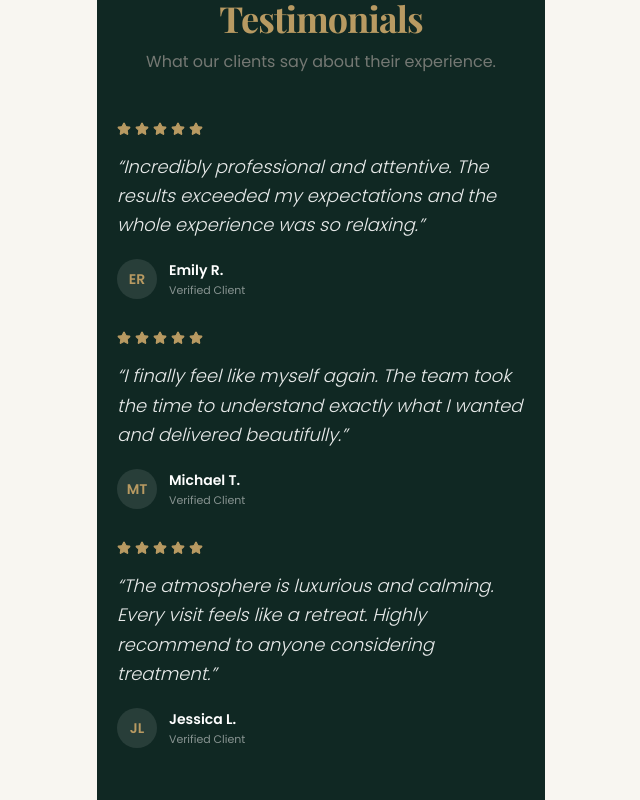
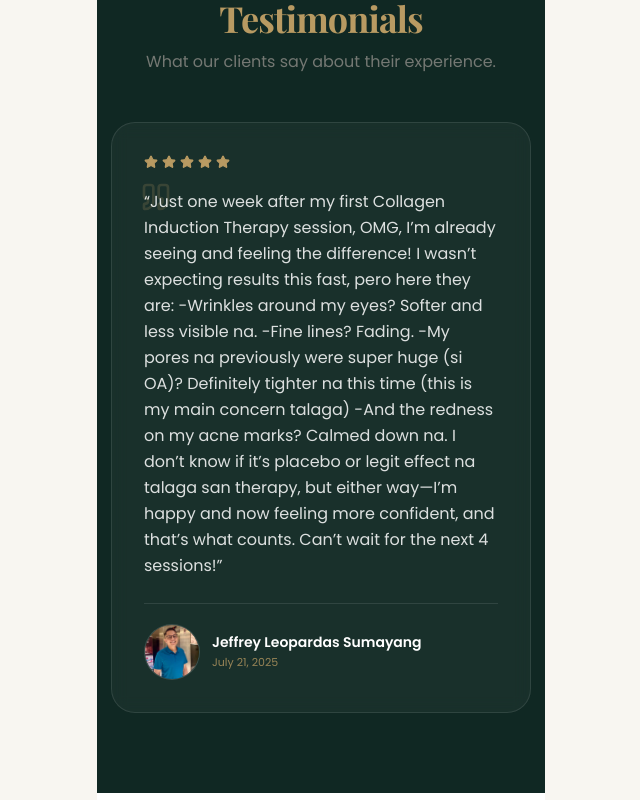
Before and after one commit to KENnotcode/Allure-Aesthetic-Clinic, a Next.js app: page / in a window 1280 px wide. Shown: the part 6240-7040 px from the top of the page, without its empty margins (319-959 px from the left). Built offline with nearby package versions, Linux system fonts and the light colour scheme; a web font is replaced by a local one.

Commit message:
Fixed testominials

```diff
--- a/src/components/sections/Testimonials.tsx
+++ b/src/components/sections/Testimonials.tsx
@@ -1,6 +1,7 @@
+import Image from "next/image";
 import type { CardConfig } from "@/types/card";
 import { SectionTitle } from "@/components/ui/SectionTitle";
-import { Star } from "lucide-react";
+import { Star, Quote } from "lucide-react";
 
 interface TestimonialsProps {
   config: CardConfig;
@@ -10,29 +11,44 @@ export function Testimonials({ config }: TestimonialsProps) {
   const { sectionTitles, testimonials } = config;
 
   return (
-    <section id="testimonials" className="bg-dark-forest text-white">
+    <section id="testimonials" className="bg-dark-forest text-white overflow-hidden">
       <div className="px-5 py-14 sm:py-16">
         <SectionTitle title={sectionTitles.testimonials} subtitle="What our clients say about their experience." align="center" titleClassName="text-champagne" />
-        <div className="flex flex-col gap-6 sm:gap-8 max-w-md mx-auto">
+        <div className="flex items-start gap-5 overflow-x-auto snap-x snap-mandatory pb-4 -mx-5 px-5 no-scrollbar scroll-smooth snap-always">
           {testimonials.map((testimonial) => (
-            <div key={testimonial.id} className="relative">
-              <div className="flex gap-1 mb-4">
+            <div key={testimonial.id} className="snap-center shrink-0 w-[88vw] sm:w-[420px] bg-white/4 backdrop-blur-sm border border-white/10 rounded-3xl p-7 sm:p-8 flex flex-col">
+              <div className="flex items-center gap-1 mb-5">
                 {Array.from({ length: testimonial.rating }).map((_, i) => (
                   <Star key={i} className="size-3.5 fill-champagne text-champagne" />
                 ))}
               </div>
-              <p className="text-base sm:text-lg text-white/90 leading-relaxed italic font-light">
-                &ldquo;{testimonial.text}&rdquo;
-              </p>
-              <div className="mt-5 flex items-center gap-3">
-                <div className="w-10 h-10 rounded-full bg-white/10 flex items-center justify-center">
-                  <span className="text-sm font-semibold text-champagne">
-                    {testimonial.name.split(" ").map(n => n[0]).join("").slice(0, 2)}
-                  </span>
+              <div className="relative flex-1">
+                <Quote className="absolute -top-2 -left-1 size-8 text-champagne/20" />
+                <p className="text-[15px] sm:text-base text-white/85 leading-relaxed relative z-10">
+                  &ldquo;{testimonial.text}&rdquo;
+                </p>
+              </div>
+              <div className="mt-6 flex items-center gap-3 pt-5 border-t border-white/10">
+                <div className="w-14 h-14 rounded-full overflow-hidden border border-white/10 bg-white/5">
+                  {testimonial.avatar ? (
+                    <Image
+                      src={testimonial.avatar}
+                      alt={testimonial.name}
+                      width={56}
+                      height={56}
+                      className="w-full h-full object-cover"
+                    />
+                  ) : (
+                    <div className="w-full h-full flex items-center justify-center">
+                      <span className="text-sm font-semibold text-champagne">
+                        {testimonial.name.split(" ").map(n => n[0]).join("").slice(0, 2)}
+                      </span>
+                    </div>
+                  )}
                 </div>
                 <div>
                   <p className="text-sm font-semibold text-white">{testimonial.name}</p>
-                  <p className="text-[11px] text-white/50 mt-0.5">Verified Client</p>
+                  <p className="text-[11px] text-champagne/80 mt-0.5">{testimonial.reviewDate}</p>
                 </div>
               </div>
             </div>
--- a/src/config/card.config.ts
+++ b/src/config/card.config.ts
@@ -23,7 +23,7 @@ export const cardConfig: CardConfig = {
 
     { platform: "Instagram", url: "https://instagram.com/allurestudioaestheticclinic", icon: "Instagram" },
 
-    { platform: "TikTok", url: "https://tiktok.com/@@allure.studio.aesthetics", icon: "Tiktok" },
+    { platform: "TikTok", url: "https://tiktok.com/@allure.studio.aesthetics", icon: "Tiktok" },
   ],
   services: [
     {
@@ -118,24 +118,34 @@ export const cardConfig: CardConfig = {
   testimonials: [
     {
       id: "t1",
-      name: "Emily R.",
-      text: "Incredibly professional and attentive. The results exceeded my expectations and the whole experience was so relaxing.",
+      name: "Jeffrey Leopardas Sumayang",
+      text: `Just one week after my first Collagen Induction Therapy session, OMG, I’m already seeing and feeling the difference!
+      I wasn’t expecting results this fast, pero here they are:
+      -Wrinkles around my eyes? Softer and less visible na.
+      -Fine lines? Fading.
+      -My pores na previously were super huge (si OA)? Definitely tighter na this time (this is my main concern talaga)
+      -And the redness on my acne marks? Calmed down na.
+      I don’t know if it’s placebo or legit effect na talaga san therapy, but either way—I’m happy and now feeling more confident, and that’s what counts.
+      Can’t wait for the next 4 sessions!`,
       rating: 5,
-      avatar: "https://picsum.photos/seed/avatar2/100/100",
+      avatar: "/assets/TestimonialsProfile/1.jpg",
+      reviewDate: "July 21, 2025",
     },
     {
       id: "t2",
-      name: "Michael T.",
-      text: "I finally feel like myself again. The team took the time to understand exactly what I wanted and delivered beautifully.",
+      name: "Sandrah June",
+      text: "Top-notch customer service! Everyone was welcoming and professional. A special thank you to Xyriel for doing an amazing job on my Diamond Premiere. My friends and I are already planning our next visit!",
       rating: 5,
-      avatar: "https://picsum.photos/seed/avatar3/100/100",
+      avatar: "/assets/TestimonialsProfile/2.jpg",
+      reviewDate: "November 26, 2024",
     },
     {
       id: "t3",
       name: "Jessica L.",
       text: "The atmosphere is luxurious and calming. Every visit feels like a retreat. Highly recommend to anyone considering treatment.",
-      rating: 5,
+      rating: 4,
       avatar: "https://picsum.photos/seed/avatar4/100/100",
+      reviewDate: "Sep 15, 2026",
     },
   ],
   locations: [
--- a/src/types/card.ts
+++ b/src/types/card.ts
@@ -59,6 +59,7 @@ export interface Testimonial {
   text: string;
   rating: number;
   avatar: string;
+  reviewDate?: string;
 }
 
 export interface Location {
```
Also changed, not shown: public/assets/TestimonialsProfile/1.jpg (added), public/assets/TestimonialsProfile/2.jpg (added).
